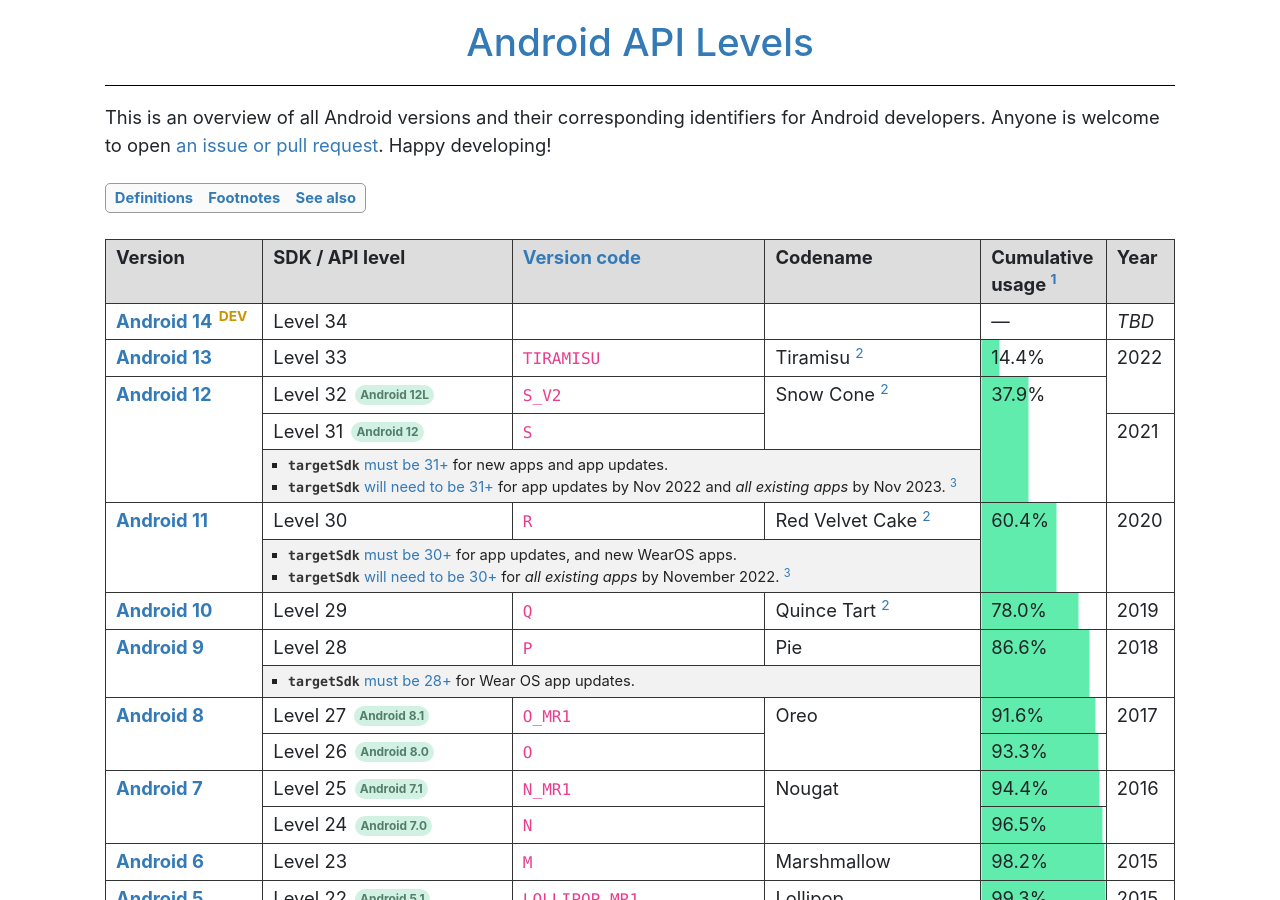
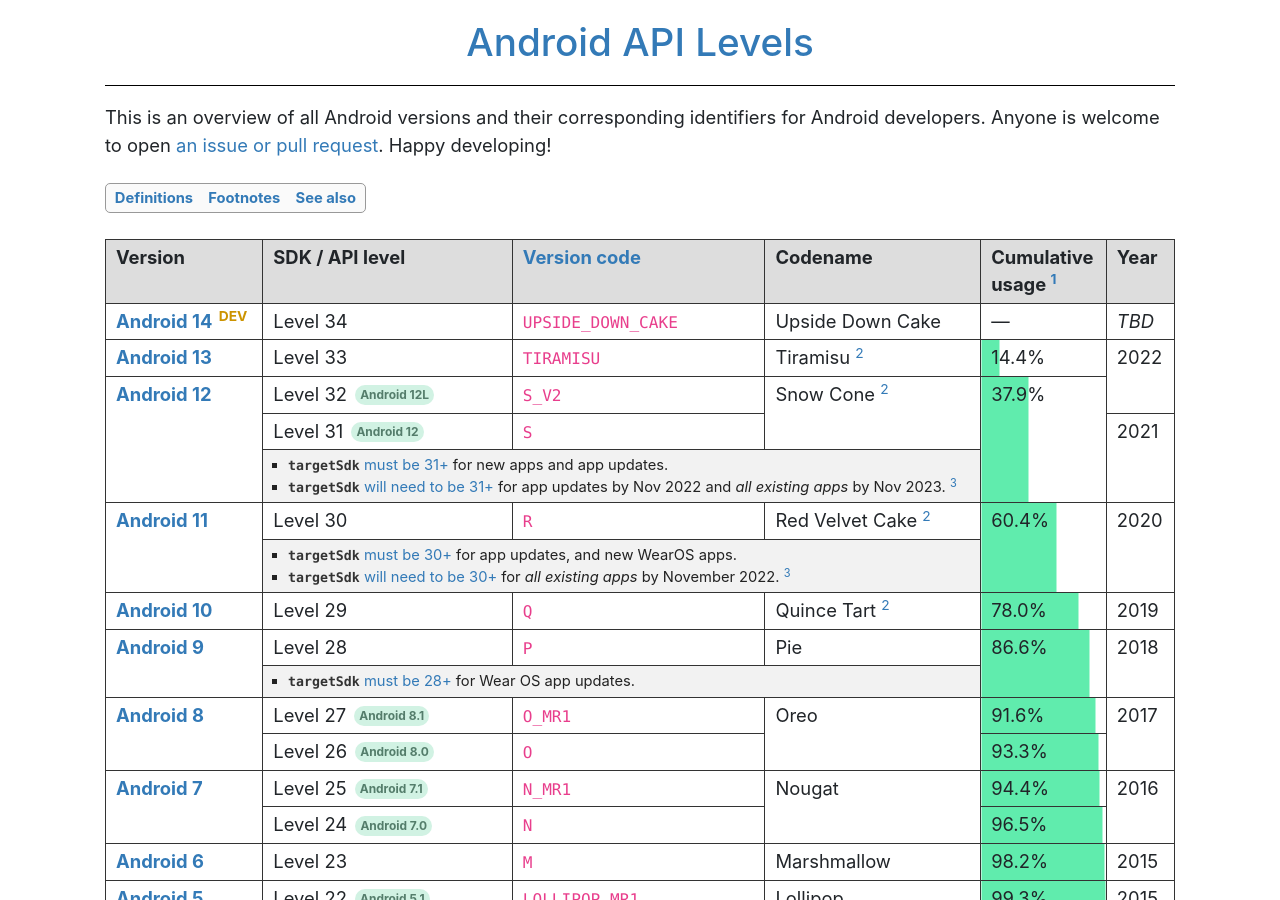
Before and after one commit to ebelinski/apilevels, a Jekyll site: the page built from index.md, in a window 1280 px wide and 900 px high. Built offline with Jekyll 4.4.1, drawn with Linux system fonts in a browser that asks for light colours; comment, search, counter and statistics services are not loaded.

Commit message:
Added Android 14 codename.

```diff
--- a/index.md
+++ b/index.md
@@ -28,8 +28,8 @@
       <b><a href="https://developer.android.com/about/versions/14">Android 14</a> <sup class="beta">DEV</sup></b>
     </td>
     <td>Level 34</td>
-    <td></td>
-    <td></td>
+    <td><code>UPSIDE_DOWN_CAKE</code></td>
+    <td>Upside Down Cake</td>
     <td>—</td>
     <td><i>TBD</i></td>
   </tr>
```
